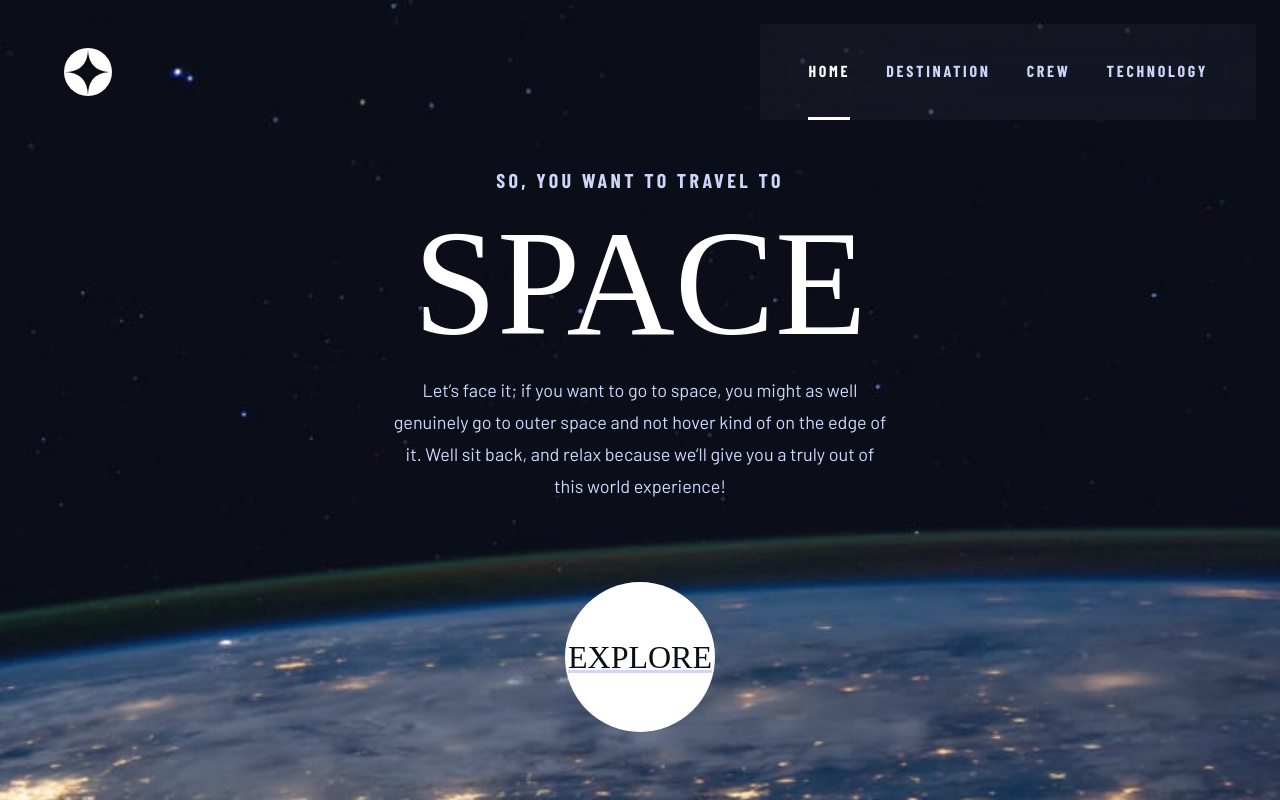
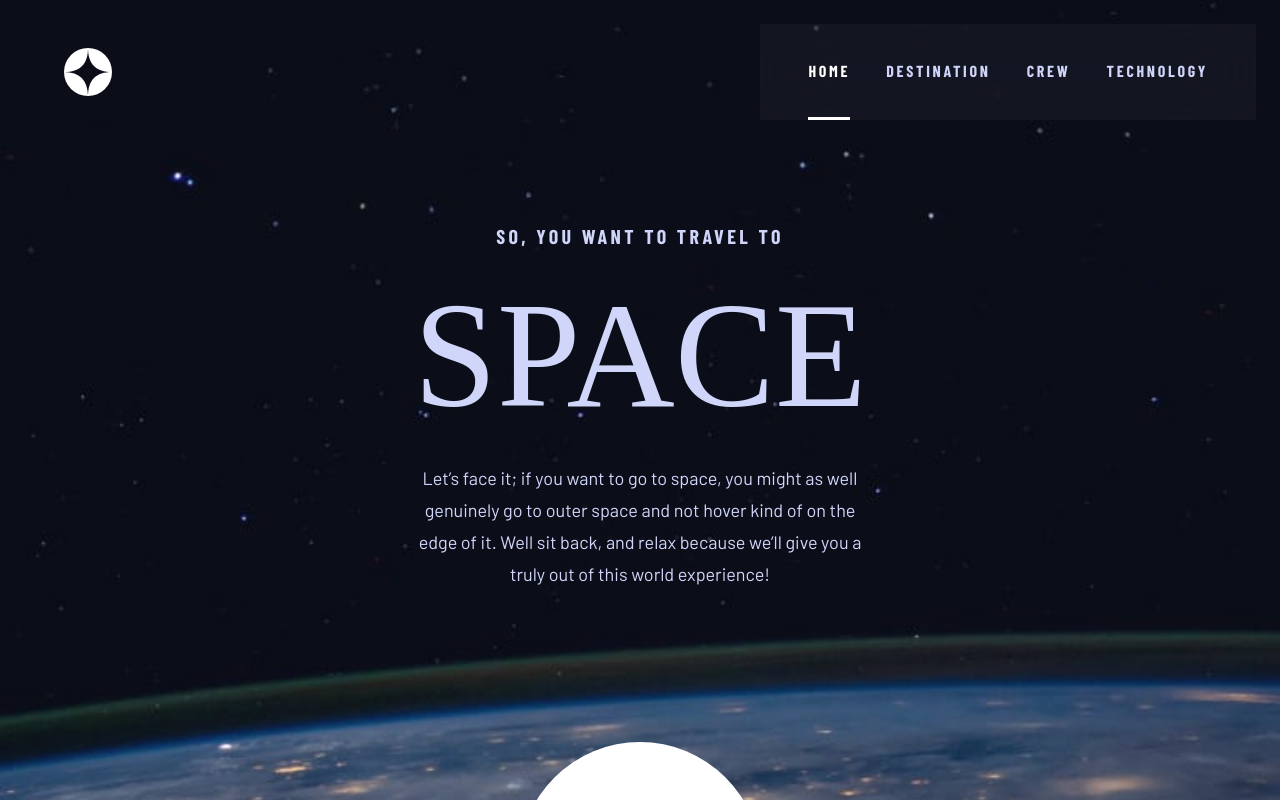
Before and after one commit to JT1974/space-tourism, a React (Create React App) app: page / in a window 1280 px wide. Shown: the top 800 px of the page. Built offline with nearby package versions, Linux system fonts and the light colour scheme; a web font is replaced by a local one.

Commit message:
home page for tablet styling done

```diff
--- a/src/routes/Home.jsx
+++ b/src/routes/Home.jsx
@@ -2,15 +2,17 @@ import { NavLink } from 'react-router-dom'
 import styled from 'styled-components'
 
 const Body = styled.section`
-	margin-top: 1.5rem;
+	margin-top: 2rem;
 	display: flex;
 	flex-direction: column;
 	align-items: center;
 	gap: 1rem;
-	max-width: 500px;
+	max-width: 450px;
 
-	h1 {
-		color: var(--title-color);
+	@media screen and (min-width: 768px) {
+		margin-top: 5rem;
+		margin-bottom: 7.5rem;
+		gap: 2rem;
 	}
 
 	@media screen and (min-width: 1440px) {
@@ -32,6 +34,16 @@ const MainBtn = styled.h4`
 	&:hover {
 		box-shadow: 0 0 0 3rem rgba(255, 255, 255, 0.1);
 	}
+
+	@media screen and (min-width: 768px) {
+		margin-top: 0;
+		width: 242px;
+		height: 242px;
+
+		&:hover {
+			box-shadow: 0 0 0 5rem rgba(255, 255, 255, 0.1);
+		}
+	}
 `
 
 export default function Home() {
```
